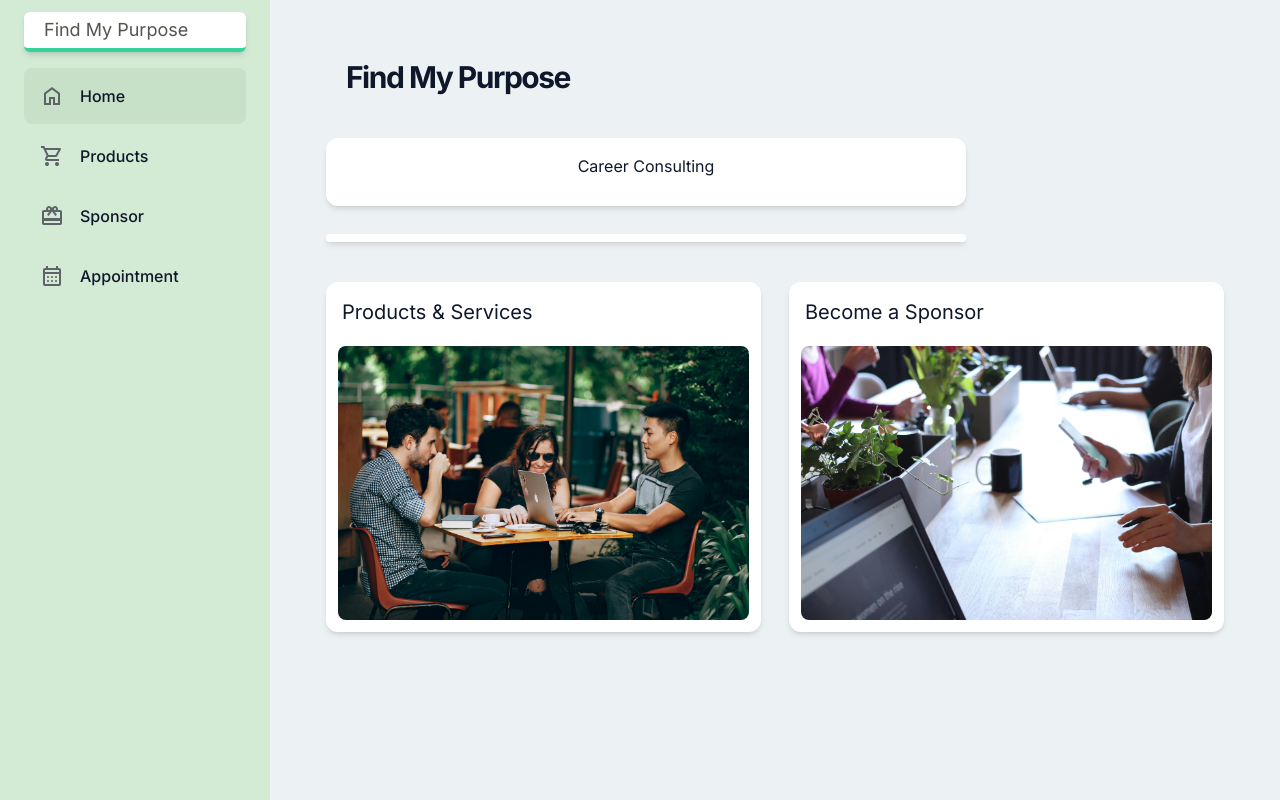
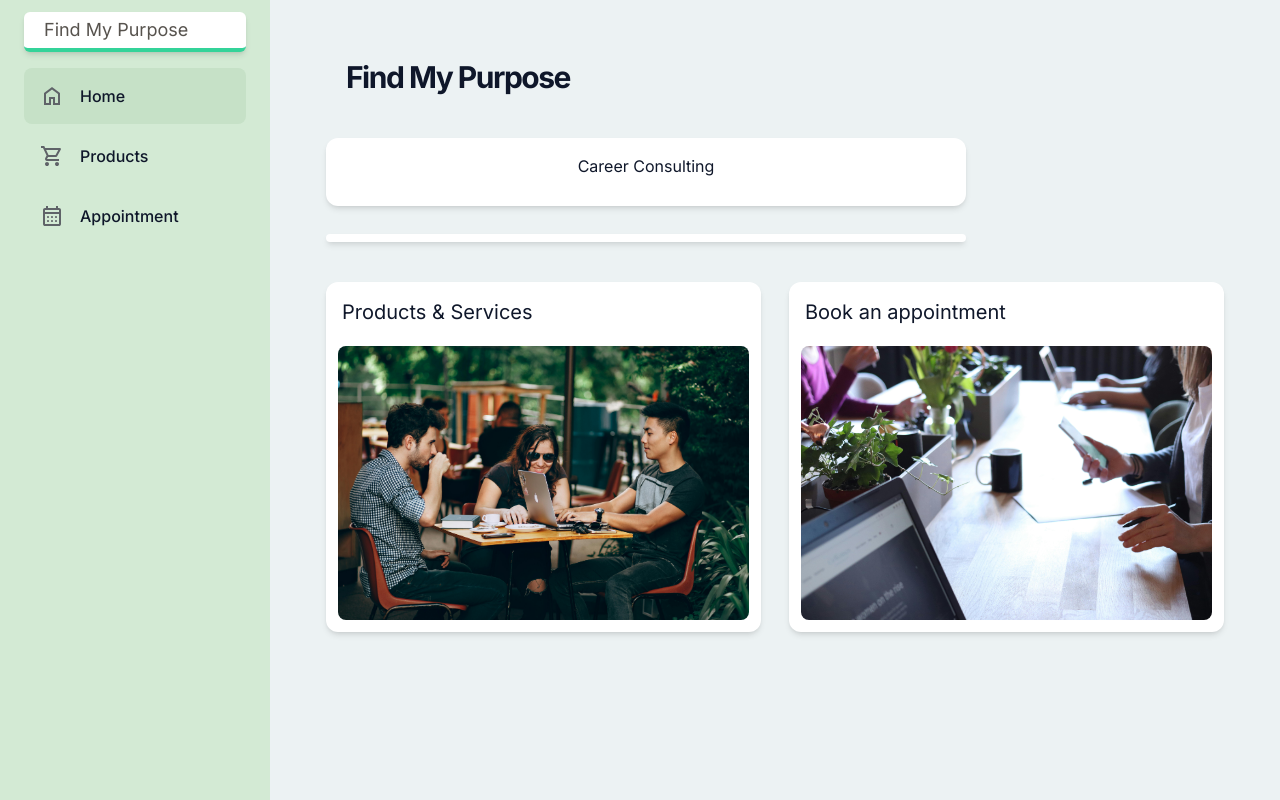
Before and after one commit to RobD01/findmypurpose, a React (Vite) app: page / in a window 1280 px wide. Built offline with nearby package versions, Linux system fonts and the light colour scheme.

Commit message:
images filee path url. remove sponsor page link

```diff
--- a/src/constants/index.ts
+++ b/src/constants/index.ts
@@ -1,21 +1,21 @@
+const github = true;
+
+export const basename = github ? "findmypurpose" : null;
+
 export const sidebarLinks = [
   {
-    imgURL: "/assets/icons/home.svg",
+    imgURL: `/${basename}/assets/icons/home.svg`,
     route: "/",
     label: "Home",
   },
   {
-    imgURL: "/assets/icons/shopping.svg",
+    imgURL: `/${basename}/assets/icons/shopping.svg`,
     route: "/product",
     label: "Products",
   },
+
   {
-    imgURL: "/assets/icons/gift.svg",
-    route: "/sponsor",
-    label: "Sponsor",
-  },
-  {
-    imgURL: "/assets/icons/calendar.svg",
+    imgURL: `/${basename}/assets/icons/calendar.svg`,
     route: "/appointment",
     label: "Appointment",
   },
@@ -32,14 +32,14 @@ export const business = {
 
 export const homeLinks = [
   {
-    imgURL: "/assets/images/meeting.jpg",
+    imgURL: `/${basename}/assets/images/meeting.jpg`,
     route: "/product",
     label: "Products & Services",
   },
   {
-    imgURL: "/assets/images/sponsor.jpg",
-    route: "/sponsor",
-    label: "Become a Sponsor",
+    imgURL: `/${basename}/assets/images/sponsor.jpg`,
+    route: "/appointment",
+    label: "Book an appointment",
   },
 ];
 
```
